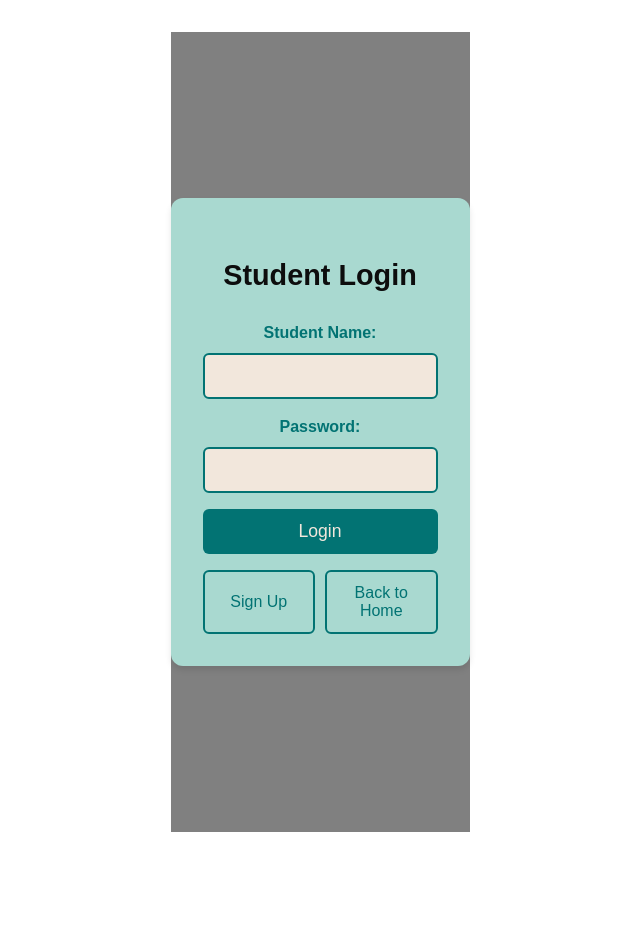
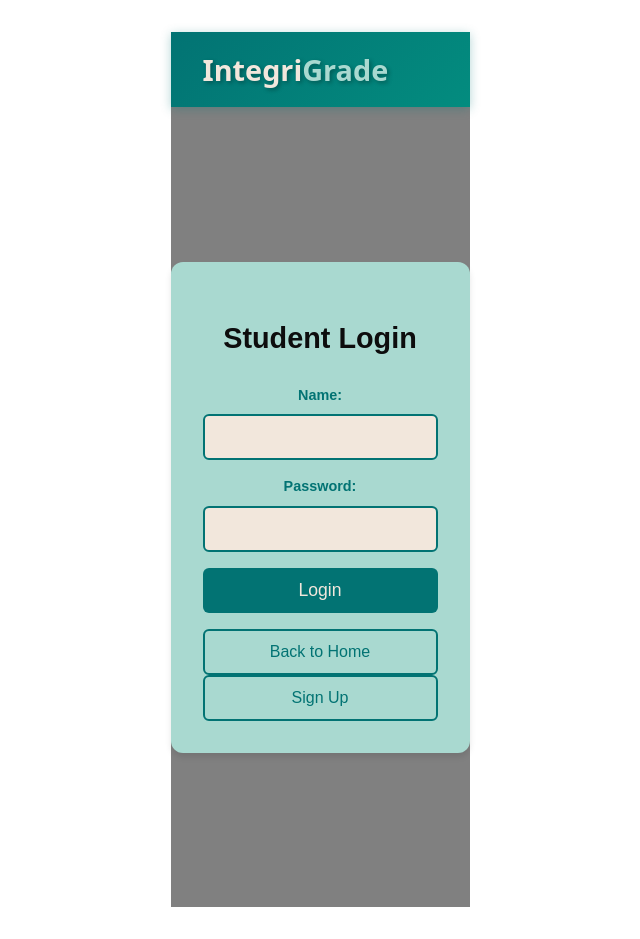
Before and after one commit to Denniskaranja2023/IntegriGrade_phase_4_project, a React (Vite) app in the folder client/: page /student-login in a window 1280 px wide. Shown: the whole page, without its empty margins (320-960 px from the left). Before the commit the page ends 864 px from the top, so only its background shows below. Built offline with nearby package versions, Linux system fonts and the light colour scheme.

Commit message:
make a few last changes

```diff
--- a/client/src/ClassteacherLogin.jsx
+++ b/client/src/ClassteacherLogin.jsx
@@ -24,15 +24,13 @@ const formik= useFormik({
   method: "POST",
   headers: { "Content-Type": "application/json" },
   body: JSON.stringify(values),
-  credentials: "include" // makes sure cookies (session) are stored too
+  credentials: "include"
   })
   .then(async (res) => {
     if (res.ok) {
       const data = await res.json();
 
-      // store in localStorage
       sessionStorage.setItem("classteacher_id", data.id);
-      // navigate after login
       navigate("/classteacher-studentList");
     } else {
       const data = await res.json();
--- a/client/src/GuardianSignup.jsx
+++ b/client/src/GuardianSignup.jsx
@@ -5,12 +5,12 @@ import * as Yup from 'yup';
 import './App.css';
 
 const validationSchema = Yup.object({
-  guardianName: Yup.string()
+  name: Yup.string()
     .required('Guardian Name is required')
     .min(2, 'Name must be at least 2 characters'),
   relationship: Yup.string()
     .required('Relationship is required'),
-  phoneNumber: Yup.string()
+  phone_number: Yup.string()
     .required('Phone Number is required')
     .min(10, 'Phone number must be at least 10 digits'),
   password: Yup.string()
@@ -28,9 +28,9 @@ function GuardianSignup() {
     console.log('Form submitted with values:', values);
     try {
       const requestData = {
-        name: values.guardianName,
+        name: values.name,
         relationship: values.relationship,
-        phone_number: values.phoneNumber,
+        phone_number: values.phone_number,
         password: values.password
       };
       console.log('Sending request data:', requestData);
@@ -69,9 +69,9 @@ function GuardianSignup() {
 
         <Formik
           initialValues={{
-            guardianName: '',
+            name: '',
             relationship: '',
-            phoneNumber: '',
+            phone_number: '',
             password: '',
             confirmPassword: ''
           }}
@@ -80,14 +80,14 @@ function GuardianSignup() {
         >
           <Form>
             <div className="form-group">
-              <label htmlFor="guardianName">Full Name:</label>
+              <label htmlFor="name">Full Name:</label>
               <Field
                 type="text"
-                id="guardianName"
-                name="guardianName"
+                id="name"
+                name="name"
                 className="form-input"
               />
-              <ErrorMessage name="guardianName" component="div" style={{color: '#027373', fontSize: '14px', marginTop: '5px'}} />
+              <ErrorMessage name="name" component="div" style={{color: '#027373', fontSize: '14px', marginTop: '5px'}} />
             </div>
 
             <div className="form-group">
@@ -104,14 +104,14 @@ function GuardianSignup() {
             </div>
 
             <div className="form-group">
-              <label htmlFor="phoneNumber">Phone Number:</label>
+              <label htmlFor="phone_number">Phone Number:</label>
               <Field
                 type="tel"
-                id="phoneNumber"
-                name="phoneNumber"
+                id="phone_number"
+                name="phone_number"
                 className="form-input"
               />
-              <ErrorMessage name="phoneNumber" component="div" style={{color: '#027373', fontSize: '14px', marginTop: '5px'}} />
+              <ErrorMessage name="phone_number" component="div" style={{color: '#027373', fontSize: '14px', marginTop: '5px'}} />
             </div>
 
             <div className="form-group">
--- a/client/src/StudentLogin.jsx
+++ b/client/src/StudentLogin.jsx
@@ -1,100 +1,107 @@
-import React, { useState } from 'react';
+import React from 'react';
 import { useNavigate } from 'react-router-dom';
-import { Formik, Form, Field, ErrorMessage } from 'formik';
-import * as Yup from 'yup';
+import { useFormik } from 'formik';
+import * as yup from 'yup';
 import './App.css';
 
-const validationSchema = Yup.object({
-  studentName: Yup.string()
-    .required('Student Name is required')
-    .min(2, 'Student Name must be at least 2 characters'),
-  password: Yup.string()
-    .required('Password is required')
-    .max(12, 'Password must be at most 12 characters')
-});
-
-function StudentLogin() {
+const StudentLogin = () => {
   const navigate = useNavigate();
 
-  const handleSubmit = async (values) => {
-    try {
-      const response = await fetch('/api/students/login', {
+  const validationSchema = yup.object().shape({
+    name: yup.string().required('Name is required'),
+    password: yup.string().required('Password is required')
+  });
+
+  const formik = useFormik({
+    initialValues: {
+      name: '',
+      password: ''
+    },
+    validationSchema,
+    onSubmit: (values) => {
+      fetch('/api/students/login', {
         method: 'POST',
-        headers: {
-          'Content-Type': 'application/json',
-        },
-        body: JSON.stringify({
-          name: values.studentName,
-          password: values.password
-        })
+        headers: { 'Content-Type': 'application/json' },
+        body: JSON.stringify(values)
+      })
+      .then(res => {
+        if (res.status === 200) {
+          return res.json();
+        } else {
+          throw new Error('Invalid credentials');
+        }
+      })
+      .then(data => {
+        alert('Login successful');
+        sessionStorage.setItem('student_id', data.id);
+        document.cookie = `student_session=${data.id}; path=/`;
+        formik.resetForm();
+        navigate('/student-dashboard');
+      })
+      .catch(error => {
+        alert('Login failed: ' + error.message);
       });
-
-      if (!response.ok) {
-        const errorData = await response.json();
-        alert(errorData.error || 'Login failed');
-        return;
-      }
-
-      const data = await response.json();
-      sessionStorage.setItem('student_id', data.id);
-      sessionStorage.setItem('student_name', data.name);
-      navigate('/student-dashboard');
-    } catch (error) {
-      console.error('Login error:', error);
-      alert('Login failed. Please try again.');
     }
-  };
+  });
 
   return (
-    <div className="login-container">
-      <div className="login-form">
-        <h2 className="login-title">Student Login</h2>
+    <>
+      <nav className="navbar">
+        <div className="navbar-brand">
+          <span className="brand-integri">Integri</span>
+          <span className="brand-grade">Grade</span>
+        </div>
+      </nav>
 
-        <Formik
-          initialValues={{ studentName: '', password: '' }}
-          validationSchema={validationSchema}
-          onSubmit={handleSubmit}
-        >
-          <Form>
+      <div className="login-container">
+        <div className="login-form">
+          <h2 className="login-title">Student Login</h2>
+
+          <form onSubmit={formik.handleSubmit}>
             <div className="form-group">
-              <label htmlFor="studentName">Student Name:</label>
-              <Field
+              <label htmlFor="name" className="form-label">Name:</label>
+              <input
                 type="text"
-                id="studentName"
-                name="studentName"
+                id="name"
+                name="name"
+                value={formik.values.name}
+                onChange={formik.handleChange}
                 className="form-input"
+                required
               />
-              <ErrorMessage name="studentName" component="div" style={{color: '#027373', fontSize: '14px', marginTop: '5px'}} />
+              <p className="error-message">{formik.errors.name}</p>
             </div>
 
             <div className="form-group">
-              <label htmlFor="password">Password:</label>
-              <Field
+              <label htmlFor="password" className="form-label">Password:</label>
+              <input
                 type="password"
                 id="password"
                 name="password"
+                value={formik.values.password}
+                onChange={formik.handleChange}
                 className="form-input"
+                required
               />
-              <ErrorMessage name="password" component="div" style={{color: '#027373', fontSize: '14px', marginTop: '5px'}} />
+              <p className="error-message">{formik.errors.password}</p>
             </div>
 
             <button type="submit" className="login-button">
               Login
             </button>
-          </Form>
-        </Formik>
+          </form>
 
-        <div style={{display: 'flex', gap: '10px'}}>
-          <button onClick={() => navigate('/student-signup')} className="back-button" style={{flex: 1}}>
+          <button onClick={() => navigate('/')} className="back-button">
+            Back to Home
+          </button>
+
+          <button onClick={() => navigate('/student-signup')} className="back-button">
             Sign Up
-          </button>
-          <button onClick={() => navigate('/')} className="back-button" style={{flex: 1}}>
-            Back to Home
           </button>
         </div>
       </div>
-    </div>
+    </>
   );
-}
+};
 
 export default StudentLogin;
--- a/client/src/StudentSignup.jsx
+++ b/client/src/StudentSignup.jsx
@@ -1,195 +1,169 @@
 import React, { useState, useEffect } from 'react';
 import { useNavigate } from 'react-router-dom';
-import { Formik, Form, Field, ErrorMessage } from 'formik';
-import * as Yup from 'yup';
+import { useFormik } from 'formik';
+import * as yup from 'yup';
 import './App.css';
 
-const validationSchema = Yup.object({
-  name: Yup.string()
-    .required('Student Name is required')
-    .min(2, 'Name must be at least 2 characters'),
-  guardian_id: Yup.string()
-    .required('Guardian is required'),
-  classteacher_id: Yup.string()
-    .required('Class Teacher is required'),
-  password: Yup.string()
-    .required('Password is required')
-    .min(6, 'Password must be at least 6 characters'),
-  confirmPassword: Yup.string()
-    .oneOf([Yup.ref('password')], 'Passwords must match')
-    .required('Confirm Password is required')
-});
-
-function StudentSignup() {
+const StudentSignup = () => {
   const navigate = useNavigate();
   const [classteachers, setClassteachers] = useState([]);
   const [guardians, setGuardians] = useState([]);
-  const [loading, setLoading] = useState(true);
 
   useEffect(() => {
-    fetchOptions();
+    fetch('/api/classteachers')
+      .then(res => res.json())
+      .then(data => setClassteachers(data))
+      .catch(error => console.error('Error fetching classteachers:', error));
+
+    fetch('/api/guardians')
+      .then(res => res.json())
+      .then(data => setGuardians(data))
+      .catch(error => console.error('Error fetching guardians:', error));
   }, []);
 
-  const fetchOptions = async () => {
-    try {
-      const [classteachersRes, guardiansRes] = await Promise.all([
-        fetch('/api/classteachers'),
-        fetch('/api/guardians')
-      ]);
-
-      if (classteachersRes.ok && guardiansRes.ok) {
-        const classteachersData = await classteachersRes.json();
-        const guardiansData = await guardiansRes.json();
-        setClassteachers(classteachersData);
-        setGuardians(guardiansData);
-      }
-      setLoading(false);
-    } catch (error) {
-      console.error('Error fetching options:', error);
-      setLoading(false);
-    }
-  };
-
-  const handleSubmit = async (values) => {
-    try {
-      const response = await fetch('/api/students/signup', {
-        method: 'POST',
-        headers: {
-          'Content-Type': 'application/json',
-        },
-        body: JSON.stringify({
-          name: values.name,
-          guardian_id: parseInt(values.guardian_id),
-          classteacher_id: parseInt(values.classteacher_id),
-          image: values.image,
-          password: values.password
-        })
+  const validationSchema = yup.object().shape({
+    name: yup.string().required('Name is required'),
+    password: yup.string().required('Password is required').min(7, 'Password must be at least 7 characters'),
+    classteacher_id: yup.number().required('Classteacher is required'),
+    guardian_id: yup.number().required('Guardian is required'),
+    image: yup.string()
   });
 
-      if (!response.ok) {
-        const errorData = await response.json();
-        alert(errorData.error || 'Signup failed');
-        return;
+  const formik = useFormik({
+    initialValues: {
+      name: '',
+      password: '',
+      classteacher_id: '',
+      guardian_id: '',
+      image: ''
+    },
+    validationSchema,
+    onSubmit: (values) => {
+      fetch('/api/students/signup', {
+        method: 'POST',
+        headers: { 'Content-Type': 'application/json' },
+        body: JSON.stringify(values)
+      })
+      .then(res => {
+        if (res.status === 201) {
+          alert('Student account created successfully');
+          formik.resetForm();
+          navigate('/student-login');
+        } else {
+          return res.json().then(data => {
+            throw new Error(data.error || 'Signup failed');
+          });
         }
-
-      const data = await response.json();
-      alert('Account created successfully!');
-      navigate('/student-login');
-    } catch (error) {
-      console.error('Signup error:', error);
-      alert('Signup failed. Please try again.');
+      })
+      .catch(error => {
+        alert('Signup failed: ' + error.message);
+      });
     }
-  };
-
-  if (loading) {
-    return (
-      <div className="login-container">
-        <div style={{textAlign: 'center', marginTop: '50px'}}>
-          <h2>Loading...</h2>
-        </div>
-      </div>
-    );
-  }
+  });
 
   return (
+    <>
+      <nav className="navbar">
+        <div className="navbar-brand">
+          <span className="brand-integri">Integri</span>
+          <span className="brand-grade">Grade</span>
+        </div>
+      </nav>
+
       <div className="login-container">
         <div className="login-form">
-        <h2 className="login-title">Student Sign Up</h2>
+          <h2 className="login-title">Student Signup</h2>
 
-        <Formik
-          initialValues={{
-            name: '',
-            guardian_id: '',
-            classteacher_id: '',
-            image: '',
-            password: '',
-            confirmPassword: ''
-          }}
-          validationSchema={validationSchema}
-          onSubmit={handleSubmit}
-        >
-          <Form>
+          <form onSubmit={formik.handleSubmit}>
             <div className="form-group">
-              <label htmlFor="studentName">Full Name:</label>
-              <Field
+              <label htmlFor="name" className="form-label">Name:</label>
+              <input
                 type="text"
                 id="name"
                 name="name"
+                value={formik.values.name}
+                onChange={formik.handleChange}
                 className="form-input"
+                required
               />
-              <ErrorMessage name="name" component="div" style={{color: '#027373', fontSize: '14px', marginTop: '5px'}} />
+              <p className="error-message">{formik.errors.name}</p>
             </div>
 
             <div className="form-group">
-              <label htmlFor="guardian_id">Select Guardian:</label>
-              <Field as="select" id="guardian_id" name="guardian_id" className="form-input">
-                <option value="">Choose a Guardian</option>
-                {guardians.map(guardian => (
-                  <option key={guardian.id} value={guardian.id}>
-                    {guardian.name} ({guardian.relationship})
-                  </option>
-                ))}
-              </Field>
-              <ErrorMessage name="guardian_id" component="div" style={{color: '#027373', fontSize: '14px', marginTop: '5px'}} />
+              <label htmlFor="password" className="form-label">Password:</label>
+              <input
+                type="password"
+                id="password"
+                name="password"
+                value={formik.values.password}
+                onChange={formik.handleChange}
+                className="form-input"
+                required
+              />
+              <p className="error-message">{formik.errors.password}</p>
             </div>
 
             <div className="form-group">
-              <label htmlFor="classteacher_id">Select Class Teacher:</label>
-              <Field as="select" id="classteacher_id" name="classteacher_id" className="form-input">
-                <option value="">Choose a Class Teacher</option>
-                {classteachers.map(teacher => (
-                  <option key={teacher.id} value={teacher.id}>
-                    {teacher.name}
-                  </option>
+              <label htmlFor="classteacher_id" className="form-label">Select Classteacher:</label>
+              <select
+                id="classteacher_id"
+                name="classteacher_id"
+                value={formik.values.classteacher_id}
+                onChange={formik.handleChange}
+                className="form-input"
+                required
+              >
+                <option value="">Choose a classteacher</option>
+                {classteachers.map(ct => (
+                  <option key={ct.id} value={ct.id}>{ct.name}</option>
                 ))}
-              </Field>
-              <ErrorMessage name="classteacher_id" component="div" style={{color: '#027373', fontSize: '14px', marginTop: '5px'}} />
+              </select>
+              <p className="error-message">{formik.errors.classteacher_id}</p>
             </div>
 
             <div className="form-group">
-              <label htmlFor="image">Profile Image:</label>
-              <Field
+              <label htmlFor="guardian_id" className="form-label">Select Guardian:</label>
+              <select
+                id="guardian_id"
+                name="guardian_id"
+                value={formik.values.guardian_id}
+                onChange={formik.handleChange}
+                className="form-input"
+                required
+              >
+                <option value="">Choose a guardian</option>
+                {guardians.map(guardian => (
+                  <option key={guardian.id} value={guardian.id}>{guardian.name}</option>
+                ))}
+              </select>
+              <p className="error-message">{formik.errors.guardian_id}</p>
+            </div>
+
+            <div className="form-group">
+              <label htmlFor="image" className="form-label">Image URL (optional):</label>
+              <input
                 type="text"
                 id="image"
                 name="image"
+                value={formik.values.image}
+                onChange={formik.handleChange}
                 className="form-input"
               />
-            </div>
-
-            <div className="form-group">
-              <label htmlFor="password">Password:</label>
-              <Field
-                type="password"
-                id="password"
-                name="password"
-                className="form-input"
-              />
-              <ErrorMessage name="password" component="div" style={{color: '#027373', fontSize: '14px', marginTop: '5px'}} />
-            </div>
-
-            <div className="form-group">
-              <label htmlFor="confirmPassword">Confirm Password:</label>
-              <Field
-                type="password"
-                id="confirmPassword"
-                name="confirmPassword"
-                className="form-input"
-              />
-              <ErrorMessage name="confirmPassword" component="div" style={{color: '#027373', fontSize: '14px', marginTop: '5px'}} />
+              <p className="error-message">{formik.errors.image}</p>
             </div>
 
             <button type="submit" className="login-button">
               Sign Up
             </button>
-          </Form>
-        </Formik>
+          </form>
 
           <button onClick={() => navigate('/student-login')} className="back-button">
-          Already have an account? Login
+            Back to Login
           </button>
         </div>
       </div>
+    </>
   );
-}
+};
 
 export default StudentSignup;
```
Also changed, not shown: 1 other file (tests, documents, lock files or other folders). Lines whose indentation alone changed are shown as unchanged.
